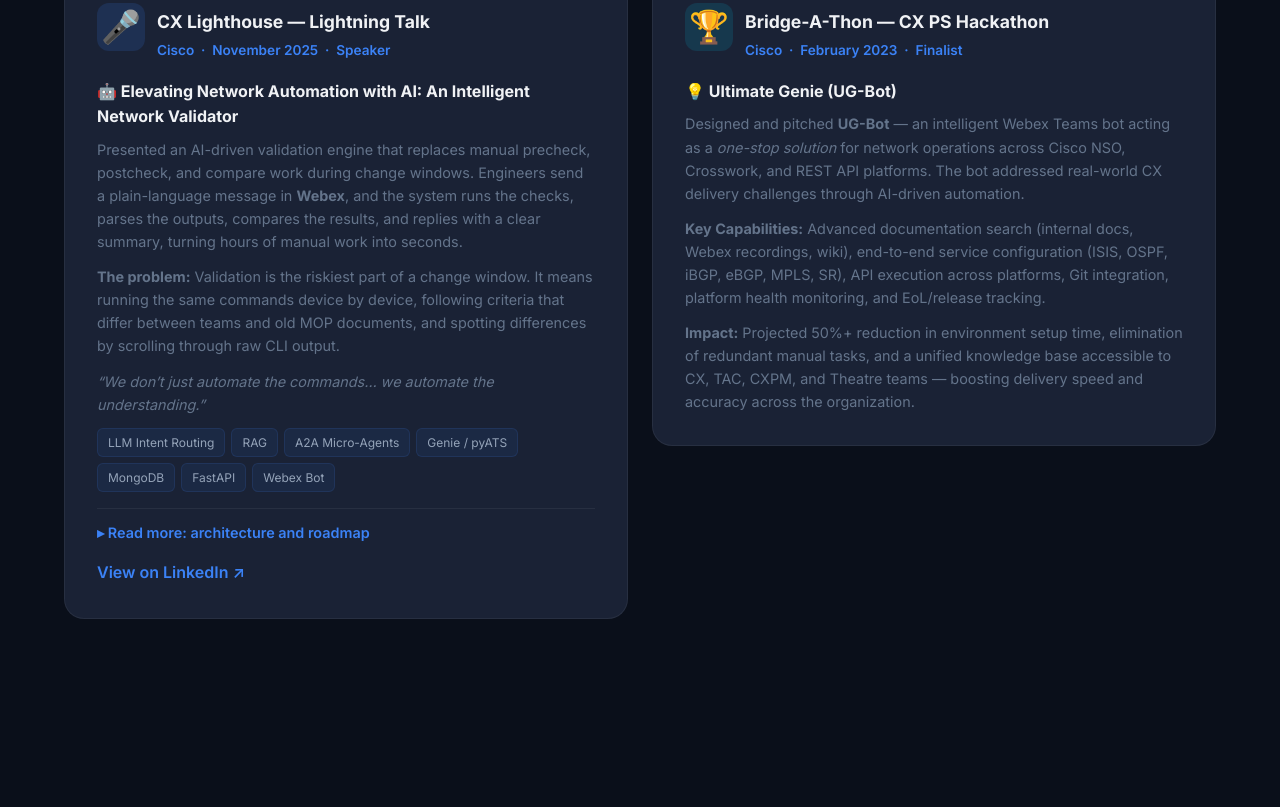
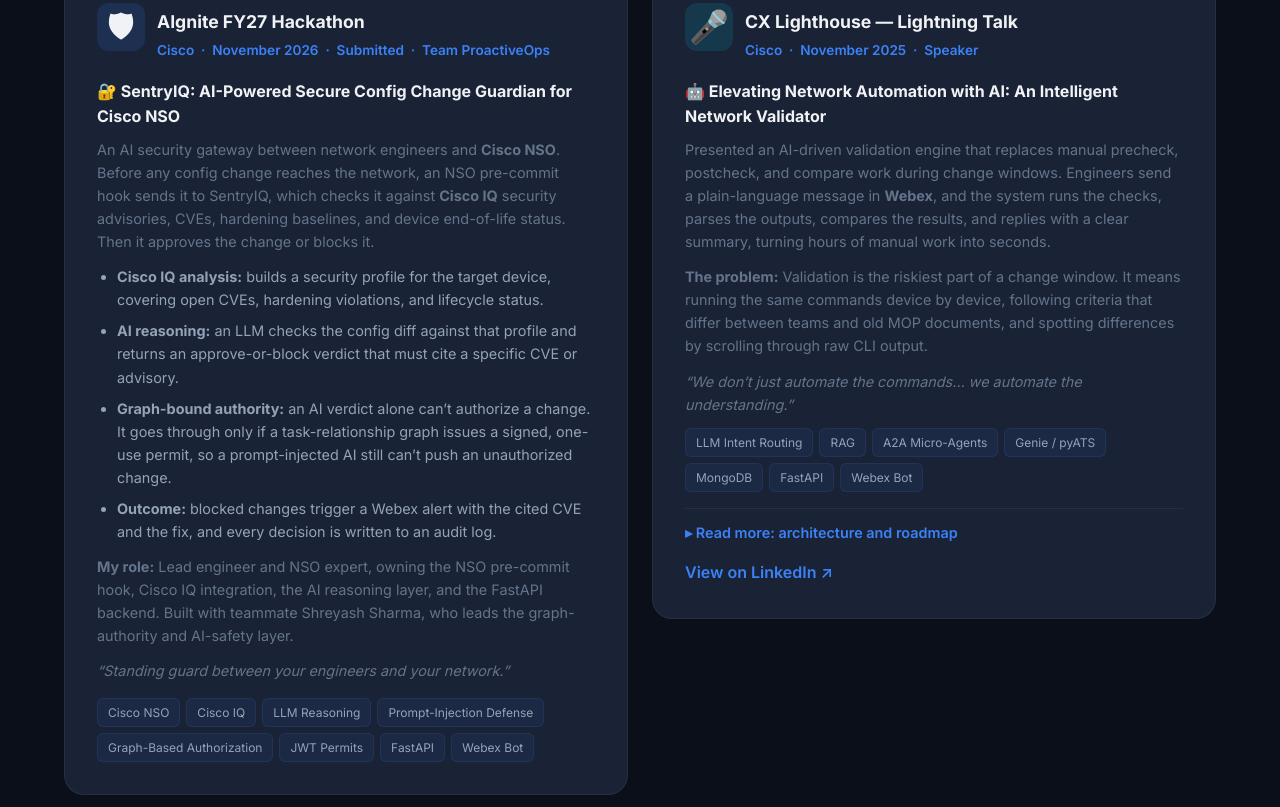
Before and after one commit to dhirajbhasme228/dhirajbhasme228.github.io, a plain HTML site: page index.html in a window 1280 px wide. Shown: the part 3073-3880 px from the top of the page. Drawn offline with Linux system fonts and the light colour scheme.

Commit message:
Add SentryIQ (AIgnite FY27 Hackathon) to Talks & Hackathons
Co-authored-by: Cursor <cursoragent@cursor.com>

```diff
--- a/index.html
+++ b/index.html
@@ -177,6 +177,36 @@
             <p class="section-subtitle">Sharing ideas and building impactful solutions under pressure</p>
         </div>
         <div class="ai-cards highlight-cards">
+            <div class="ai-card reveal">
+                <img src="assets/sentryiq-banner.jpg" alt="SentryIQ concept: config change checked by Cisco IQ, AI reasoning and graph authority before NSO deploys or blocks it" loading="lazy" class="highlight-img">
+                <div style="display: flex; align-items: center; gap: 12px; margin-bottom: 12px;">
+                    <div class="card-icon" style="font-size: 2rem;">&#128737;</div>
+                    <div>
+                        <h3 style="margin: 0;">AIgnite FY27 Hackathon</h3>
+                        <div style="color: var(--accent); font-size: 0.85rem; font-weight: 600; margin-top: 4px;">Cisco &nbsp;·&nbsp; November 2026 &nbsp;·&nbsp; Submitted &nbsp;·&nbsp; Team ProactiveOps</div>
+                    </div>
+                </div>
+                <h4 style="color: var(--text-primary); margin-bottom: 8px;">&#128272; SentryIQ: AI-Powered Secure Config Change Guardian for Cisco NSO</h4>
+                <p style="margin-bottom: 12px;">An AI security gateway between network engineers and <strong>Cisco NSO</strong>. Before any config change reaches the network, an NSO pre-commit hook sends it to SentryIQ, which checks it against <strong>Cisco IQ</strong> security advisories, CVEs, hardening baselines, and device end-of-life status. Then it approves the change or blocks it.</p>
+                <ul class="talk-list">
+                    <li><strong>Cisco IQ analysis:</strong> builds a security profile for the target device, covering open CVEs, hardening violations, and lifecycle status.</li>
+                    <li><strong>AI reasoning:</strong> an LLM checks the config diff against that profile and returns an approve-or-block verdict that must cite a specific CVE or advisory.</li>
+                    <li><strong>Graph-bound authority:</strong> an AI verdict alone can&rsquo;t authorize a change. It goes through only if a task-relationship graph issues a signed, one-use permit, so a prompt-injected AI still can&rsquo;t push an unauthorized change.</li>
+                    <li><strong>Outcome:</strong> blocked changes trigger a Webex alert with the cited CVE and the fix, and every decision is written to an audit log.</li>
+                </ul>
+                <p style="margin-bottom: 12px;"><strong>My role:</strong> Lead engineer and NSO expert, owning the NSO pre-commit hook, Cisco IQ integration, the AI reasoning layer, and the FastAPI backend. Built with teammate Shreyash Sharma, who leads the graph-authority and AI-safety layer.</p>
+                <p style="margin-bottom: 16px;"><em>&ldquo;Standing guard between your engineers and your network.&rdquo;</em></p>
+                <div class="skill-tags">
+                    <span class="skill-tag">Cisco NSO</span>
+                    <span class="skill-tag">Cisco IQ</span>
+                    <span class="skill-tag">LLM Reasoning</span>
+                    <span class="skill-tag">Prompt-Injection Defense</span>
+                    <span class="skill-tag">Graph-Based Authorization</span>
+                    <span class="skill-tag">JWT Permits</span>
+                    <span class="skill-tag">FastAPI</span>
+                    <span class="skill-tag">Webex Bot</span>
+                </div>
+            </div>
             <div class="ai-card reveal">
                 <img src="assets/cx-lighthouse.jpg" alt="Dhiraj Bhasme presenting a lightning talk at Cisco CX Lighthouse" loading="lazy" class="highlight-img">
                 <div style="display: flex; align-items: center; gap: 12px; margin-bottom: 12px;">
--- a/style.css
+++ b/style.css
@@ -456,6 +456,16 @@ img { max-width: 100%; display: block; }
 }
 
 .highlight-cards { grid-template-columns: repeat(2, 1fr); align-items: start; }
+
+.talk-list {
+    padding-left: 20px;
+    margin-bottom: 12px;
+    color: var(--text-secondary);
+    font-size: 0.9rem;
+    line-height: 1.6;
+}
+
+.talk-list li { margin-bottom: 8px; }
 
 .talk-details {
     margin-bottom: 16px;
```
Also changed, not shown: assets/sentryiq-banner.jpg (added).
